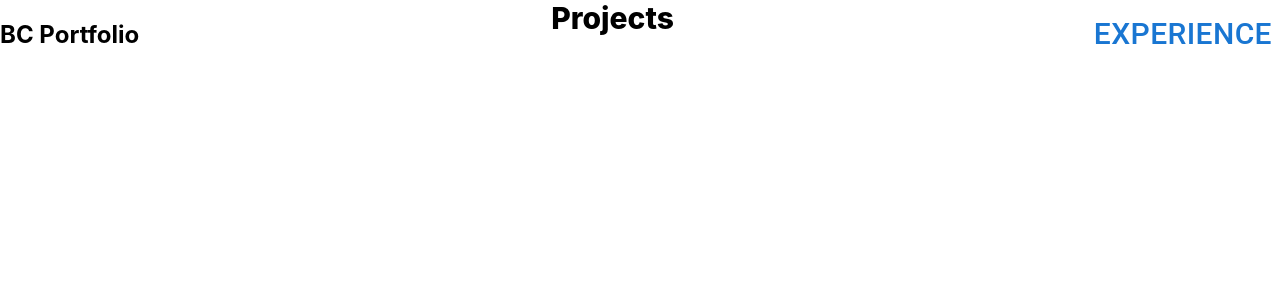
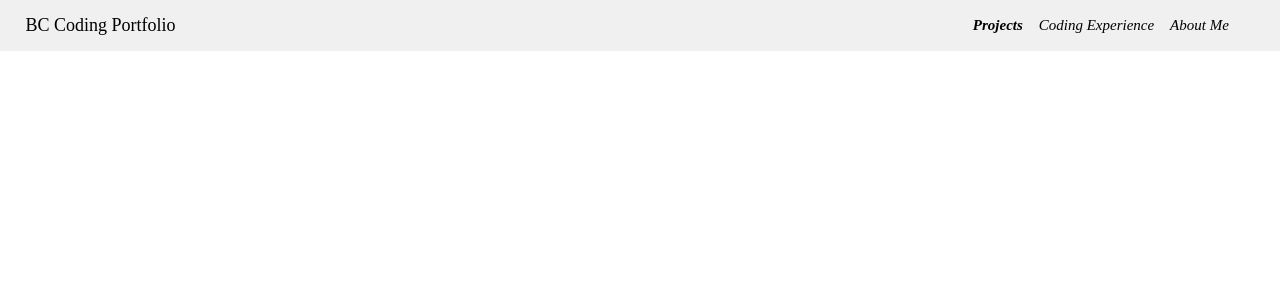
Before and after one commit to BernieC22114187/mywebsite, a React (Create React App) app: page / in a window 1280 px wide. Shown: the top 300 px of the page. Built offline with nearby package versions, Linux system fonts and the light colour scheme.

Commit message:
TopBarStyling

```diff
--- a/src/App.css
+++ b/src/App.css
@@ -1,12 +1,15 @@
 .App {
   text-align: center;
+
 }
 
-.projects{
-  font-size: 30px;
-}
 .header{
+
   display: flex;
   flex-direction: row;
 
 }
+.body{
+  display: flex;
+  justify-content: center;
+}
--- a/src/App.js
+++ b/src/App.js
@@ -4,7 +4,7 @@ import OutlinedCard from "./components/Card/card.jsx";
 import { AppBar, Typography, Button} from "@mui/material";
 import {BrowserRouter, Routes, Route, Link, useNavigate} from "react-router-dom";
 
-import Projects from "./pages/Projects.jsx"
+import Projects from "./pages/projectpages/Projects.jsx"
 import TopBar from "./components/TopBar/TopBar.jsx"
 function App() {
 
@@ -15,7 +15,7 @@ function App() {
         <header className="header">
           <TopBar/>
         </header>
-        <div>
+        <div className = "body">
 
           <Routes>
             <Route path="/projects" element = {<Projects/>}/>
--- a/src/components/TopBar/TopBar.css
+++ /dev/null
@@ -1,17 +0,0 @@
-.topbar {
-  width: 100vw;
-  height: 100%;
-  display: flex;
-  flex-direction: row;
-  justify-content: space-between;
-}
-
-.projectsButtonSelected{
-    color: black !important;
-    font-weight: 800 !important;
-
-}
-.projectsButtonUnselected{
-    color: black !important;
-    font-weight: 400 !important;
-}
--- a/src/components/TopBar/TopBar.jsx
+++ b/src/components/TopBar/TopBar.jsx
@@ -1,39 +1,57 @@
-import {React, useState} from "react";
+import { React, useState } from "react";
 
-import { Button} from "@mui/material";
-import {useNavigate} from "react-router-dom";
-import "./TopBar.css"
+import { Button } from "@mui/material";
+import { useNavigate } from "react-router-dom";
+import TopBarCss from "./TopBar.module.css";
 const TopBar = () => {
   let navigate = useNavigate();
   const [selectedTab, setSelected] = useState("projects");
 
   return (
-    <div className = "topbar">
-      <h2 className="title">BC Portfolio</h2>
+    <div className={TopBarCss.topbar}>
+      <h2 className={TopBarCss.title}>BC Coding Portfolio</h2>
 
-      {/* <Link to ="projects"> */}
+      <div className={TopBarCss.rightSide}>
         <div
-
-        className = {"projectsButton" + (selectedTab === "projects" ? "Selected":"Unselected")}
+          className={
+            selectedTab === "projects"
+              ? TopBarCss.ButtonSelected
+              : TopBarCss.ButtonUnselected
+          }
           onClick={() => {
             navigate("/projects");
             setSelected("projects");
           }}
-
         >
-        <div className="projects">Projects</div>
-      </div >
-      <Button
-
+          <div>Projects</div>
+        </div>
+        <div
+          className={
+            selectedTab === "experience"
+              ? TopBarCss.ButtonSelected
+              : TopBarCss.ButtonUnselected
+          }
           onClick={() => {
             navigate("/experience");
             setSelected("experience");
           }}
-
         >
-        <div className="projects">Experience</div>
-      </Button>
-      {/* </Link> */}
+          <div>Coding Experience</div>
+        </div>
+        <div
+          className={
+            selectedTab === "aboutme"
+              ? TopBarCss.ButtonSelected
+              : TopBarCss.ButtonUnselected
+          }
+          onClick={() => {
+            navigate("/aboutme");
+            setSelected("aboutme");
+          }}
+        >
+          <div>About Me</div>
+        </div>
+      </div>
     </div>
   );
 };
--- /dev/null
+++ b/src/components/TopBar/TopBar.module.css
@@ -0,0 +1,43 @@
+.topbar {
+  position: fixed;
+  width: 100vw;
+  /* height: 100%; */
+  display: flex;
+  flex-direction: row;
+  justify-content: space-between;
+  background-color: #F0F0F0;
+}
+
+.rightSide{
+  display: flex;
+  flex-direction: row;
+  justify-content: space-between;
+  width: 20vw;
+  margin-right: 4vw;
+}
+
+.ButtonSelected {
+  font-weight: 800;
+  color: black;
+  display: flex;
+  align-items: center;
+  font-style: italic;
+  font-family: "PT Serif";
+  font-size: 15px;
+}
+.ButtonUnselected {
+  font-weight: 400;
+  color: black;
+  display: flex;
+  align-items: center;
+  font-family: "PT Serif";
+  font-style: italic;
+  font-size: 15px;
+}
+
+.title {
+  font-family: "Kaushan Script";
+  font-weight: 400;
+  font-size: 18px;
+  margin-left: 2vw;
+}
```
Lines whose indentation alone changed are shown as unchanged.
